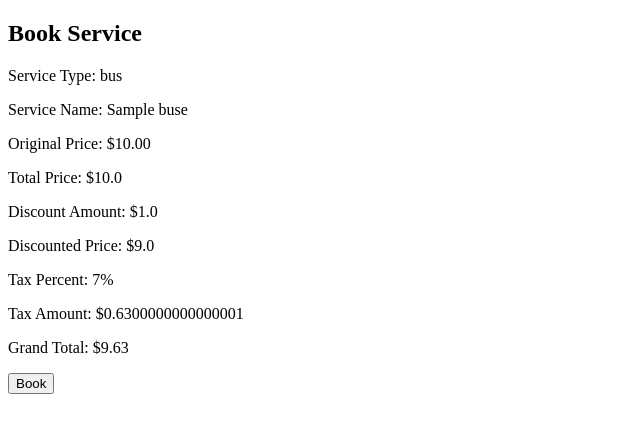
After one commit to hrishikeshms29/wanderlust, a Flask app: page /book/bus/1 in a window 1280 px wide. The commit adds this page. Shown: the top 433 px of the page, without its empty margins (0-640 px from the left). Run offline with Flask 3, Linux system fonts and the light colour scheme; a user stored in the database is signed in; tables that the repository leaves empty hold one stand-in row (values such as "Sample post").

Commit message:
all done host remaining

```diff
--- a/main.py
+++ b/main.py
@@ -4,9 +4,9 @@ from flask_login import UserMixin, LoginManager, login_user, login_required, log
 from datetime import datetime
 
 app = Flask(__name__)
-app.config['SQLALCHEMY_DATABASE_URI'] = 'mysql://root:disha%401907@localhost:3306/tourism'
+app.config['SQLALCHEMY_DATABASE_URI'] = 'mysql://root:hrishi2003@localhost:3306/wanderlust'
 app.config['SQLALCHEMY_TRACK_MODIFICATIONS'] = False
-app.config['SECRET_KEY'] = 'your_secret_key'  # Add a secret key for Flask-Login
+app.config['SECRET_KEY'] = 'your_secret_key'
 db = SQLAlchemy(app)
 
 login_manager = LoginManager(app)
@@ -17,25 +17,18 @@ login_manager.login_view = 'login'
 
 @login_manager.user_loader
 def load_user(user_id):
-    # If not, check if the ID belongs to a ServiceProvider
     provider = ServiceProvider.query.get(int(user_id))
     print(type(provider))
     if provider:
         print(provider)
         return provider
     else:
-        # Check if the ID belongs to a User
         user = User.query.get(int(user_id))
         print(user)
         if user:
             return user
-    # If neither User nor ServiceProvider is found, return None
     return None
-#
-# # Service Provider loader
-# @login_manager.user_loader
-# def load_provider(provider_id):
-#     return ServiceProvider.query.get(int(provider_id))
+
 
 #models
 
@@ -46,6 +39,7 @@ class User(db.Model, UserMixin):
     Username = db.Column(db.String(255), nullable=False, unique=True)
     Password = db.Column(db.String(255), nullable=False)
     Email = db.Column(db.String(255), nullable=False, unique=True)
+
     def get_id(self):
         return str(self.UserID)
 
@@ -76,19 +70,25 @@ class ServiceProvider(db.Model):
     BankDetails = db.Column(db.String(255))
     UPIScanImage = db.Column(db.String(255))
     Password = db.Column(db.String(255), nullable=False)
+
     def get_id(self):
         return str(self.ServiceProviderID)
+
     @property
     def is_active(self):
         return True  # You can customize this based on your logic
+
     @property
     def is_authenticated(self):
         return True  # You can customize this based on your logic
+
     @property
     def is_anonymous(self):
         return False
+
     def __repr__(self):
         return f"<ServiceProvider {self.Username}>"
+
 
 class Package(db.Model):
     __tablename__ = 'packages'
@@ -101,6 +101,7 @@ class Package(db.Model):
     Duration = db.Column(db.Integer, nullable=False)
     Image = db.Column(db.String(255))
 
+
 class Hotel(db.Model):
     __tablename__ = 'hotels'
 
@@ -111,10 +112,12 @@ class Hotel(db.Model):
     Description = db.Column(db.Text, nullable=False)
     Image = db.Column(db.String(255))
 
+
 class Room(db.Model):
     __tablename__ = 'rooms'
 
     RoomID = db.Column(db.Integer, primary_key=True, autoincrement=True)
+    ServiceProviderID = db.Column(db.Integer, db.ForeignKey('serviceproviders.ServiceProviderID'))
     HotelID = db.Column(db.Integer, db.ForeignKey('hotels.HotelID'), nullable=False)
     RoomNumber = db.Column(db.Integer, nullable=False)
     IsAvailable = db.Column(db.Boolean, nullable=False, default=True)
@@ -122,6 +125,7 @@ class Room(db.Model):
     PricePerNight = db.Column(db.DECIMAL(10,2), nullable=False)
     Image = db.Column(db.String(255))
     RoomType = db.Column(db.String(255), nullable=False)
+
 
 class Bus(db.Model):
     __tablename__ = 'buses'
@@ -135,6 +139,8 @@ class Bus(db.Model):
     ArrivalTime = db.Column(db.DateTime, nullable=False)
     Price = db.Column(db.DECIMAL(10,2), nullable=False)
     Image = db.Column(db.String(255))
+    IsAvailable = db.Column(db.Boolean, nullable=False, default=True)
+
 
 class Booking(db.Model):
     __tablename__ = 'bookings'
@@ -149,6 +155,7 @@ class Booking(db.Model):
     BusID = db.Column(db.Integer, db.ForeignKey('buses.BusID'))
     PackageID = db.Column(db.Integer, db.ForeignKey('packages.PackageID'))
 
+
 class Review(db.Model):
     __tablename__ = 'reviews'
 
@@ -162,23 +169,12 @@ class Review(db.Model):
     Comment = db.Column(db.Text)
     Date = db.Column(db.DateTime, nullable=False)
 
-class Transaction(db.Model):
-    __tablename__ = 'transactions'
-
-    TransactionID = db.Column(db.Integer, primary_key=True, autoincrement=True)
-    UserID = db.Column(db.Integer, db.ForeignKey('users.UserID'), nullable=False)
-    BookingID = db.Column(db.Integer, db.ForeignKey('bookings.BookingID'))
-    TransactionDate = db.Column(db.DateTime, nullable=False)
-    TransactionAmount = db.Column(db.DECIMAL(10,2), nullable=False)
-    ServiceProviderID = db.Column(db.Integer, db.ForeignKey('serviceproviders.ServiceProviderID'))
-    TransactionStatus = db.Column(db.String(255), nullable=False)
 
 class BillingDetail(db.Model):
     __tablename__ = 'billingdetails'
 
     BillingID = db.Column(db.Integer, primary_key=True, autoincrement=True)
     UserID = db.Column(db.Integer, db.ForeignKey('users.UserID'), nullable=False)
-    TransactionID = db.Column(db.Integer, db.ForeignKey('transactions.TransactionID'))
     BillingDate = db.Column(db.DateTime, nullable=False)
     TotalAmount = db.Column(db.DECIMAL(10,2), nullable=False)
     TaxAmount = db.Column(db.DECIMAL(10,2), nullable=False)
@@ -340,10 +336,11 @@ def home():
 def all_buses():
     if isinstance(current_user, User):
         # Fetch all buses from the database
-        all_buses = Bus.query.all()
+        #all_buses = Bus.query.all()
+        available_buses = Bus.query.filter_by(IsAvailable=True).all()
 
         # Pass the buses to the template
-        return render_template('all_buses.html', username=current_user.Username, buses=all_buses)
+        return render_template('all_buses.html', username=current_user.Username, buses=available_buses, service_type='bus')
 
     return 'You are not authorized to access this page.'
 
@@ -378,26 +375,98 @@ def all_hotels():
 @login_required
 def all_rooms(hotel_id):
     if isinstance(current_user, User):
-        # Fetch the selected hotel
         selected_hotel = Hotel.query.get(hotel_id)
 
         if not selected_hotel:
             abort(404)  # Hotel not found
 
-        # Fetch all rooms of the selected hotel from the database
-        rooms = Room.query.filter_by(HotelID=hotel_id).all()
+        #rooms = Room.query.filter_by(HotelID=hotel_id).all()
+        available_rooms = Room.query.filter_by(HotelID=hotel_id, IsAvailable=True).all()
 
         # Pass the selected hotel and its rooms to the template
-        return render_template('all_rooms.html', username=current_user.Username, hotel=selected_hotel, rooms=rooms)
+        return render_template('all_rooms.html', username=current_user.Username, hotel=selected_hotel, rooms=available_rooms)
 
     return 'You are not authorized to access this page.'
 
+# ... (previous imports)
+
+@app.route('/book/<string:service_type>/<int:service_id>', methods=['GET', 'POST'])
+@login_required
+def book(service_type, service_id):
+    if not isinstance(current_user, User):
+        return 'You are not authorized to access this page.'
+
+    service_types = {'bus': Bus, 'room': Room
+        , 'package': Package}
+
+    if service_type not in service_types:
+        abort(404)  # Invalid service type
+
+    service = service_types[service_type].query.get(service_id)
+    print(service_id)
+    if not service:
+        abort(404)  # Service not found
+
+    booking_date = datetime.now()
+    total_price = calculate_total_price(service, service_type)
+
+    # Apply fixed discount of 10%
+    discount_amount = 0.1 * float(total_price)
+    discounted_price = float(total_price) - discount_amount
+    tax_amount = 0.07 * float(discounted_price)
+    grand_total = float(discounted_price) + tax_amount
+
+    if request.method == 'POST':
+        try:
+            # Process the booking form data
+            new_booking = Booking(
+                UserID=current_user.UserID,
+                ServiceProviderID=service.ServiceProviderID,
+                BookingDate=booking_date,
+                TotalPrice=total_price,
+                BookingType=service_type,
+                RoomID=service_id if service_type == 'room' else None,
+                BusID=service_id if service_type == 'bus' else None,
+                PackageID=service_id if service_type == 'package' else None
+            )
+
+            db.session.add(new_booking)
+            db.session.commit()
+
+            new_billing = BillingDetail(
+                UserID=current_user.UserID,
+                BillingDate=booking_date,
+                TotalAmount=total_price,
+                DiscountAmount=discount_amount,
+                TaxAmount=tax_amount,
+                GrandTotal=grand_total
+            )
+
+            db.session.add(new_billing)
+            db.session.commit()
+
+            new_booking.BillingID = new_billing.BillingID
+            db.session.commit()
+
+            flash('Booking and Billing successful!')
+            return redirect(url_for('user_home'))
+
+        except Exception as e:
+            db.session.rollback()  # Rollback changes in case of an exception
+            flash(f'Error: {str(e)}', 'error')
+            print(f"Error adding booking and billing: {str(e)}")
+
+    return render_template('book.html', username=current_user.Username, service=service, service_type=service_type, total_price=total_price, discount_amount=discount_amount, discounted_price=discounted_price, tax_percent=7, tax_amount=tax_amount, grand_total=grand_total)
+
+# ... (previous code)
+
+def calculate_total_price(service, service_type):
+    if service_type == 'room':
+        return float(service.PricePerNight)
+    else:
+        return float(service.Price)
 
 
-
-#provider funct
-# Route for adding a new hotel
-# Add a new hotel route
 @app.route('/add_hotel', methods=['GET', 'POST'])
 @login_required
 def add_hotel():
@@ -450,6 +519,7 @@ def add_room():
 
             # Create a new room instance
             new_room = Room(
+                ServiceProviderID=current_user.ServiceProviderID,
                 HotelID=hotel_id,
                 RoomNumber=room_number,
                 Capacity=capacity,
--- a/templates/all_buses.html
+++ b/templates/all_buses.html
@@ -31,6 +31,8 @@
                         <td>{{ bus.ArrivalTime }}</td>
                         <td>{{ bus.Price }}</td>
                         <td>{{ bus.Image }}</td>
+                        <td><img src="{{ url_for('static', filename='images/' + bus.Image) }}" alt="{{ bus.BusName }} Image" width="50"></td>
+                        <td><a href="{{ url_for('book', service_type='bus', service_id=bus.BusID) }}" class="btn btn-primary">Book</a></td>
                     </tr>
                 {% endfor %}
             </tbody>
--- a/templates/all_hotels.html
+++ b/templates/all_hotels.html
@@ -8,7 +8,9 @@
 <body>
     <h1>Welcome, {{ username }}!</h1>
     <h2>All Hotels</h2>
-
+     <a href="/logout">Logout</a>
+    <a href="{{ url_for('all_buses') }}">All Buses</a>
+    <a href="{{ url_for('all_hotels') }}">All Hotels</a>
     <ul>
         {% for hotel in hotels %}
             <li>{{ hotel.HotelName }} - {{ hotel.Location }} - {{ hotel.Description }}
--- a/templates/all_packages.html
+++ b/templates/all_packages.html
@@ -4,13 +4,15 @@
 
 {% block content %}
     <h1>Welcome, {{ username }}!</h1>
-    <a href="/logout">Logout</a>
+     <a href="/logout">Logout</a>
     <a href="{{ url_for('all_buses') }}">All Buses</a>
+    <a href="{{ url_for('all_hotels') }}">All Hotels</a>
 
     <h2>All Packages:</h2>
     <ul>
         {% for package in packages %}
             <li>{{ package.PackageName }} - {{ package.Description }} - ${{ package.Price }}</li>
+             <a href="{{ url_for('book', service_type='package', service_id=package.PackageID) }}" class="btn btn-primary">Book</a>
         {% endfor %}
     </ul>
 {%endblock%}
--- /dev/null
+++ b/templates/book.html
@@ -0,0 +1,40 @@
+<!-- book.html -->
+
+<!DOCTYPE html>
+<html lang="en">
+<head>
+    <meta charset="UTF-8">
+    <meta http-equiv="X-UA-Compatible" content="IE=edge">
+    <meta name="viewport" content="width=device-width, initial-scale=1.0">
+    <title>Book Service</title>
+</head>
+<body>
+    <h2>Book Service</h2>
+    <p>Service Type: {{ service_type }}</p>
+
+    <p>Service Name: {{
+        service.RoomType if service_type == 'room' else
+        service.BusName if service_type == 'bus' else
+        service.PackageName if service_type == 'package' else
+        'Unknown Service Type'
+    }}</p>
+
+    <p>Original Price: ${{
+        service.PricePerNight if service_type == 'room' else
+        service.Price if service_type in ['bus', 'package'] else 'N/A'
+    }}</p>
+
+    <p>Total Price: ${{ total_price }}</p>
+    <p>Discount Amount: ${{ discount_amount }}</p>
+    <p>Discounted Price: ${{ discounted_price }}</p>
+    <p>Tax Percent: {{ tax_percent }}%</p>
+    <p>Tax Amount: ${{ tax_amount }}</p>
+    <p>Grand Total: ${{ grand_total }}</p>
+
+    <form method="post" action="">
+    <!-- Add additional form fields as needed -->
+    <input type="submit" value="Book">
+</form>
+
+</body>
+</html>
```
Also changed, not shown: templates/all_rooms.html (+12 -5 lines).
